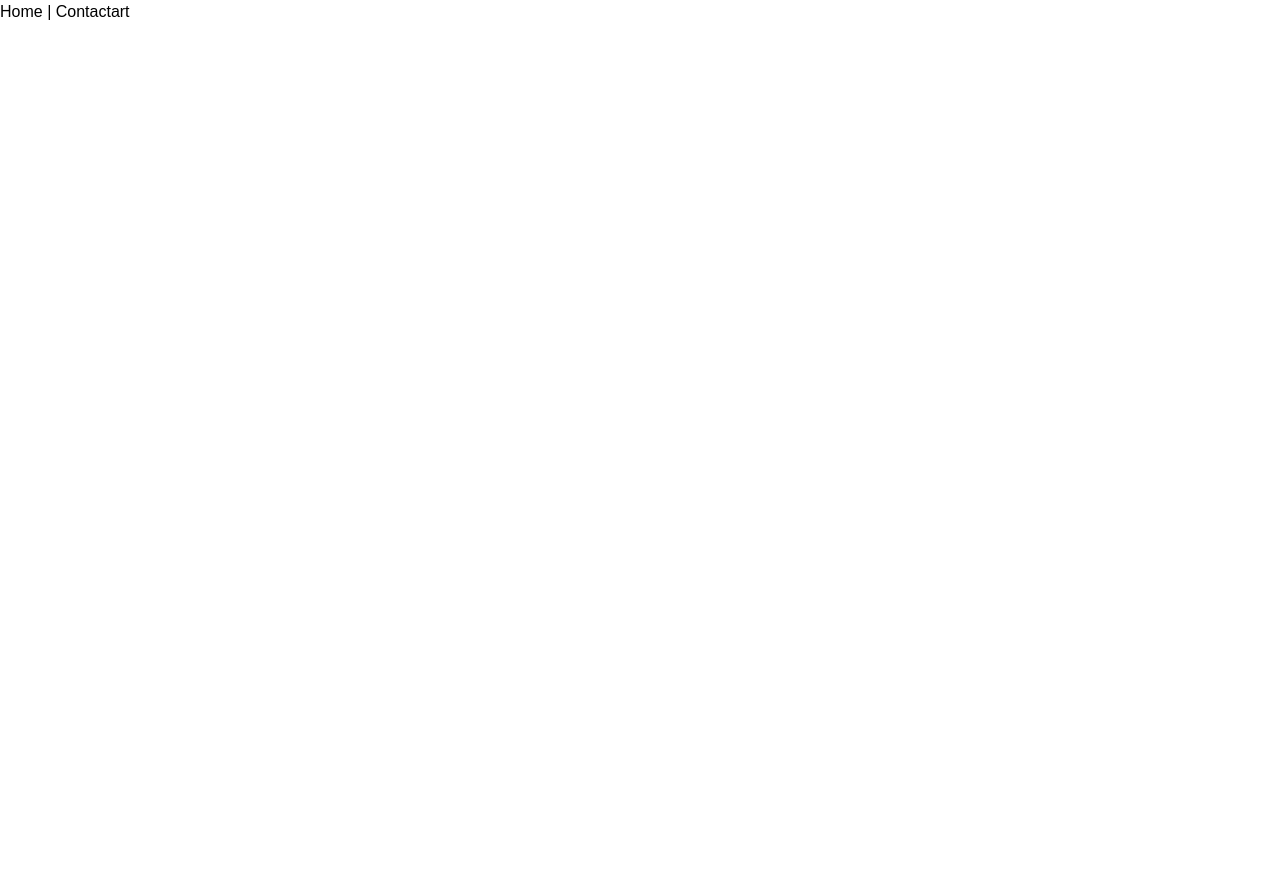
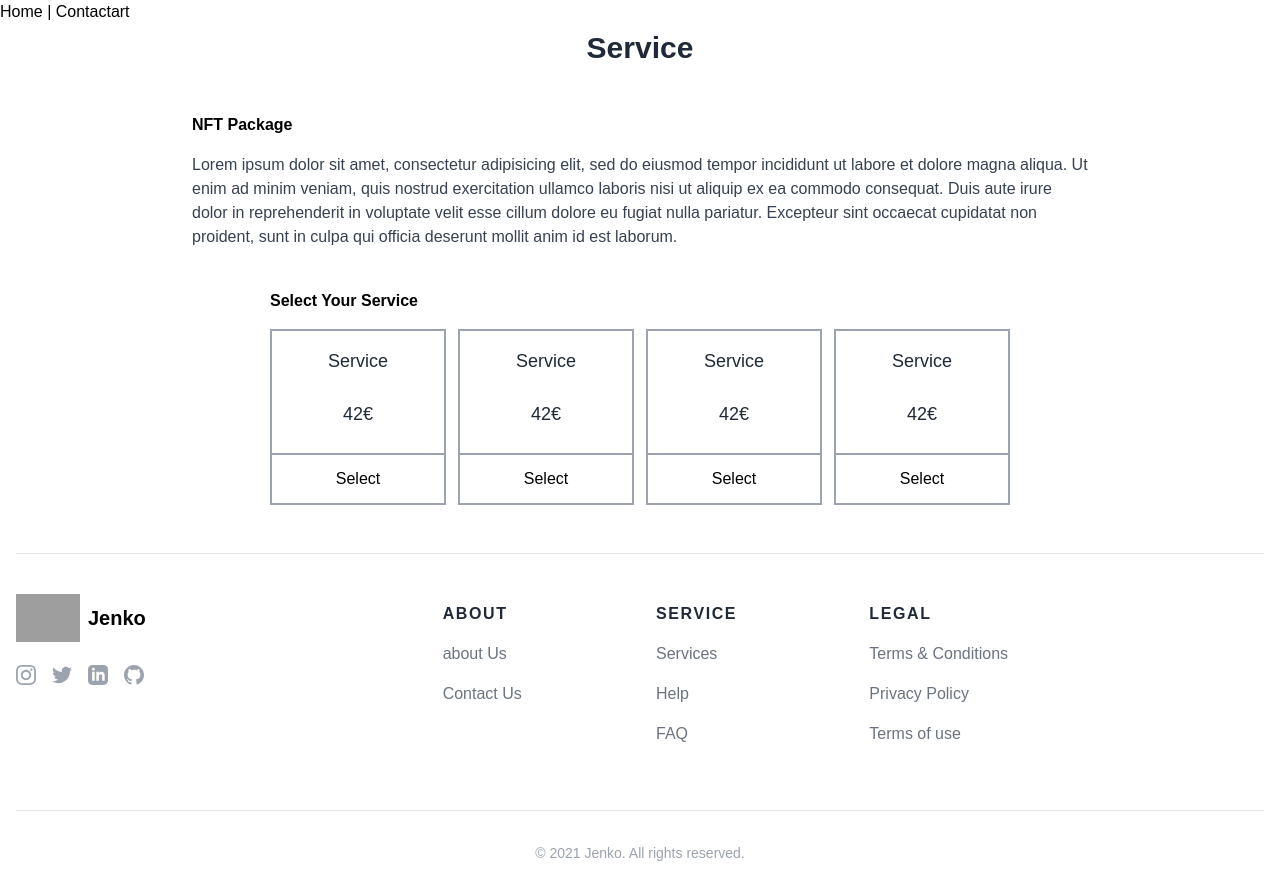
Before and after one commit to ivanZhuravlov/ntf-projj, a Vue app in the folder front/: page /service in a window 1280 px wide. Before the commit the page ends 800 px from the top, so only its background shows below. Built offline with nearby package versions, Linux system fonts and the light colour scheme; grey boxes are pictures that could not be loaded.

Commit message:
add service page

```diff
--- a/front/src/router/index.js
+++ b/front/src/router/index.js
@@ -3,6 +3,7 @@ import VueRouter from 'vue-router'
 
 import Home from '../views/Home.vue'
 import Contact from '../views/Contact.vue'
+import Service from '../views/Service.vue'
 import Art from '../views/Art.vue'
 
 Vue.use(VueRouter)
@@ -19,6 +20,11 @@ const routes = [
     component: Contact
   },
   {
+    path: '/service',
+    name: 'Service',
+    component: Service
+  },
+  {
     path: '/art/:id',
     name: 'Art',
     component: Art
--- /dev/null
+++ b/front/src/views/Service.vue
@@ -0,0 +1,48 @@
+<template>
+  <div class="service">
+    <div class="flex justify-center w-full px-4">
+      <div class="max-w-4xl grid grid-cols-1 gap-2 place-items-center space-y-8">
+        <h1 class="text-gray-800 text-3xl font-bold capitalize leading-relaxed">Service</h1>
+        <div class="space-y-4">
+          <h2 class="font-semibold capitalize">NFT Package</h2>
+          <p class="text-gray-700">
+            Lorem ipsum dolor sit amet, consectetur adipisicing elit, sed do eiusmod
+            tempor incididunt ut labore et dolore magna aliqua. Ut enim ad minim veniam,
+            quis nostrud exercitation ullamco laboris nisi ut aliquip ex ea commodo
+            consequat. Duis aute irure dolor in reprehenderit in voluptate velit esse
+            cillum dolore eu fugiat nulla pariatur. Excepteur sint occaecat cupidatat non
+            proident, sunt in culpa qui officia deserunt mollit anim id est laborum.
+          </p>
+        </div>
+        <div class="space-y-4">
+          <h2 class="font-semibold capitalize">Select your service</h2>
+          <div class="grid grid-cols-4 gap-3 sm:grid-cols-2 xs:grid-cols-1 place-items-center">
+
+            <div v-for='i in [1,2,3,4]' class="w-44 h-44 inline-flex flex-col items-center space-y-6 border-2 border-gray-400">
+              <h1 class="text-gray-800 text-lg capitalize leading-relaxed pt-4">Service</h1>
+              <h1 class="text-gray-800 text-lg capitalize leading-relaxed">42€</h1>
+              <button class="border-gray-400 border-t-2 text-center px-2 py-3 hover:text-white hover:bg-gray-700 w-full bottom-0">
+                Select
+              </button>
+            </div>
+
+
+          </div>
+        </div>
+      </div>
+    </div>
+    <Footer />
+  </div>
+</template>
+
+<script>
+// @ is an alias to /src
+import Footer from '@/components/Footer.vue'
+
+export default {
+  name: 'Service',
+  components: {
+    Footer
+  }
+}
+</script>
```
